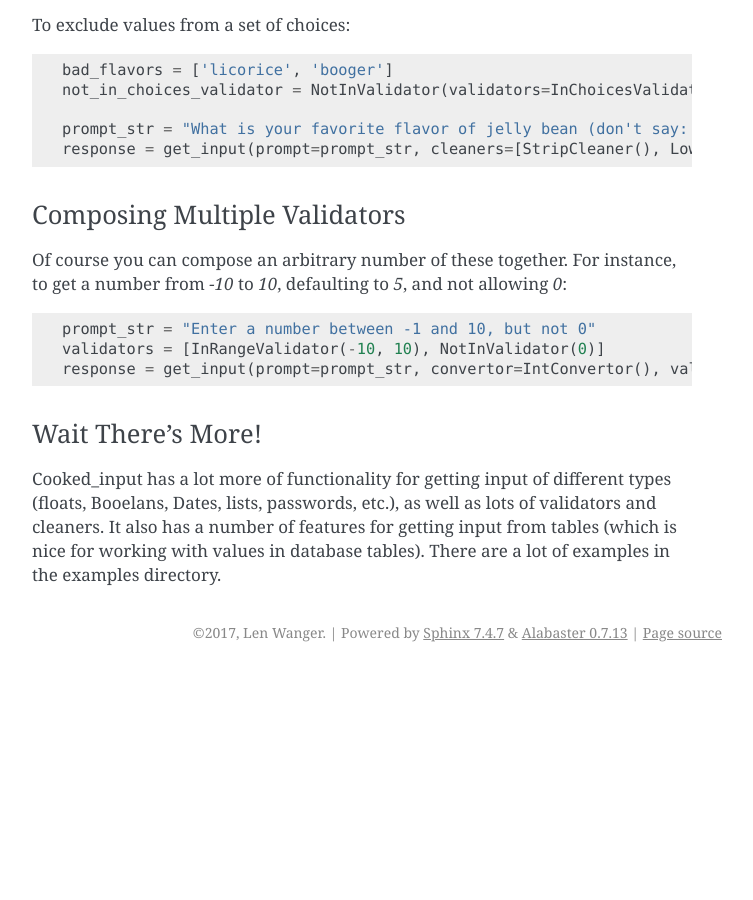
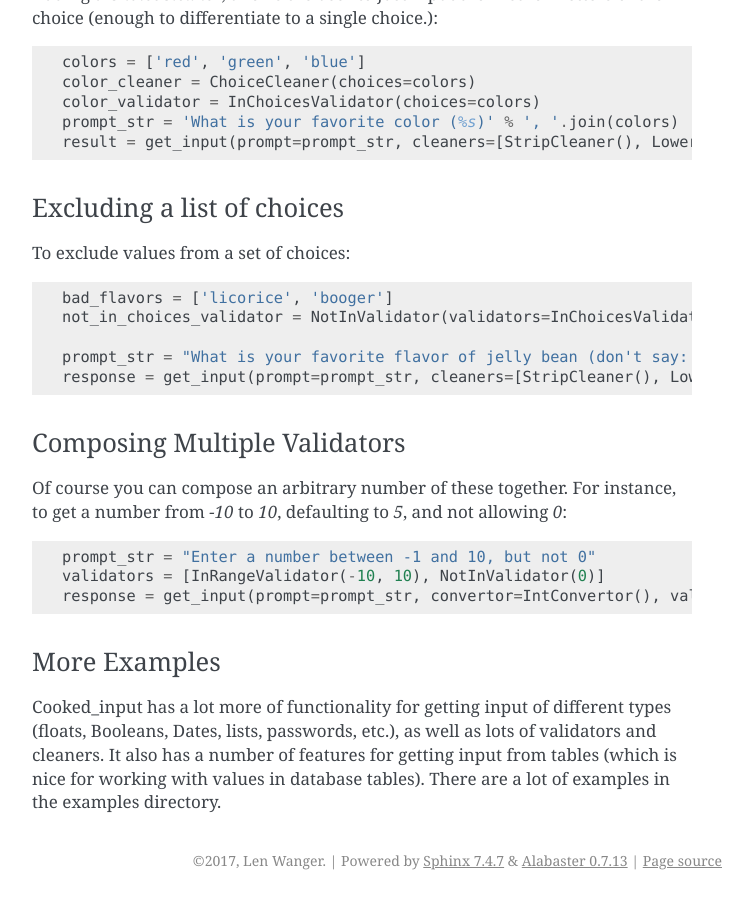
Before and after one commit to lwanger/cooked_input, a Sphinx documentation site: the page built from docs/tutorial.rst, in a window 1280 px wide and 900 px high, scrolled down 4151 px. Shown: the whole window, without its empty margins (388-1141 px from the left). Built offline with Sphinx 7.4.7, drawn with Linux system fonts in a browser that asks for light colours; before the commit the page ends 4823 px from its top, so only the background shows below that; some of the changed text lies outside the part shown.

Commit message:
more documentation cleanup.

```diff
--- a/docs/index.rst
+++ b/docs/index.rst
@@ -15,10 +15,6 @@
 
    README
    tutorial
-
-** API **
-
-.. toctree::
    get_input
    cleaners
    convertors
--- a/docs/tutorial.rst
+++ b/docs/tutorial.rst
@@ -208,9 +223,9 @@
     response = get_input(prompt=prompt_str, convertor=IntConvertor(), validators=validators, default=5)
 
 
-Wait There's More!
-------------------
+More Examples
+-------------
 
-Cooked_input has a lot more of functionality for getting input of different types (floats, Booelans, Dates, lists,
+Cooked_input has a lot more of functionality for getting input of different types (floats, Booleans, Dates, lists,
 passwords, etc.), as well as lots of validators and cleaners. It also has a number of features for getting input from
 tables (which is nice for working with values in database tables). There are a lot of examples in the examples directory.
```
Also changed, not shown: other parts of docs/tutorial.rst (+29 -14 lines), TODO.md (+2 -0 lines).
